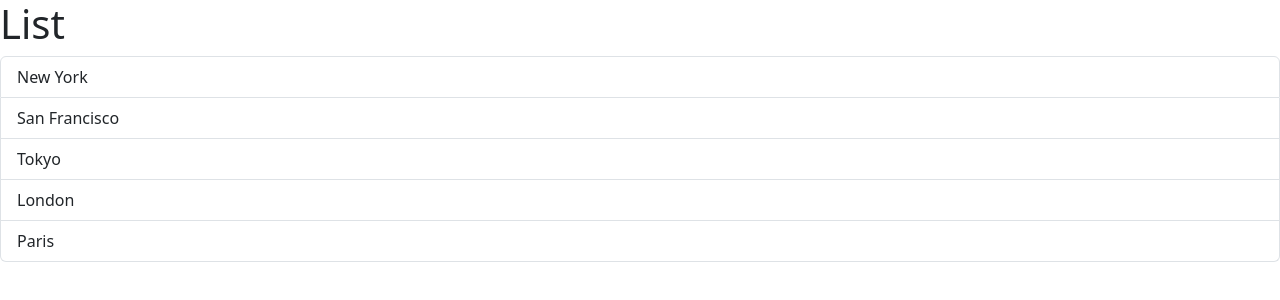
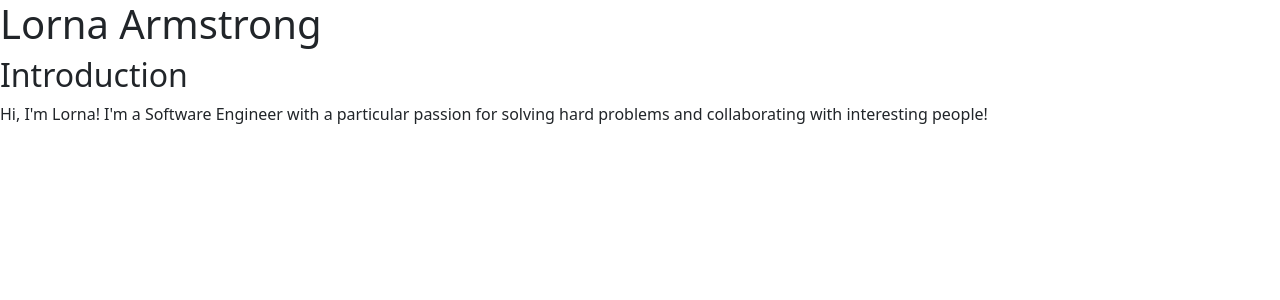
Before and after one commit to lornaarmstrong/my-portfolio, a React (Vite) app: page / in a window 1280 px wide. Shown: the top 300 px of the page. Built offline with nearby package versions, Linux system fonts and the light colour scheme.

Commit message:
Start Basic Layout

```diff
--- a/src/App.tsx
+++ b/src/App.tsx
@@ -1,7 +1,13 @@
-import ListGroup from './components/ListGroup';
+import Header from "./components/Header";
+import Introduction from "./components/Introduction";
 
 function App() {
-  return <div><ListGroup /></div>
+  return (
+    <div>
+      <Header />
+      <Introduction />
+    </div>
+  );
 }
 
 export default App;
--- /dev/null
+++ b/src/components/Header.tsx
@@ -0,0 +1,9 @@
+function Header() {
+  return (
+    <header>
+      <h1>Lorna Armstrong</h1>
+    </header>
+  );
+}
+
+export default Header;
--- /dev/null
+++ b/src/components/Introduction.tsx
@@ -0,0 +1,13 @@
+function Introduction() {
+  return (
+    <div>
+      <h2>Introduction</h2>
+      <p>
+        Hi, I'm Lorna! I'm a Software Engineer with a particular passion for
+        solving hard problems and collaborating with interesting people!
+      </p>
+    </div>
+  );
+}
+
+export default Introduction;
```
